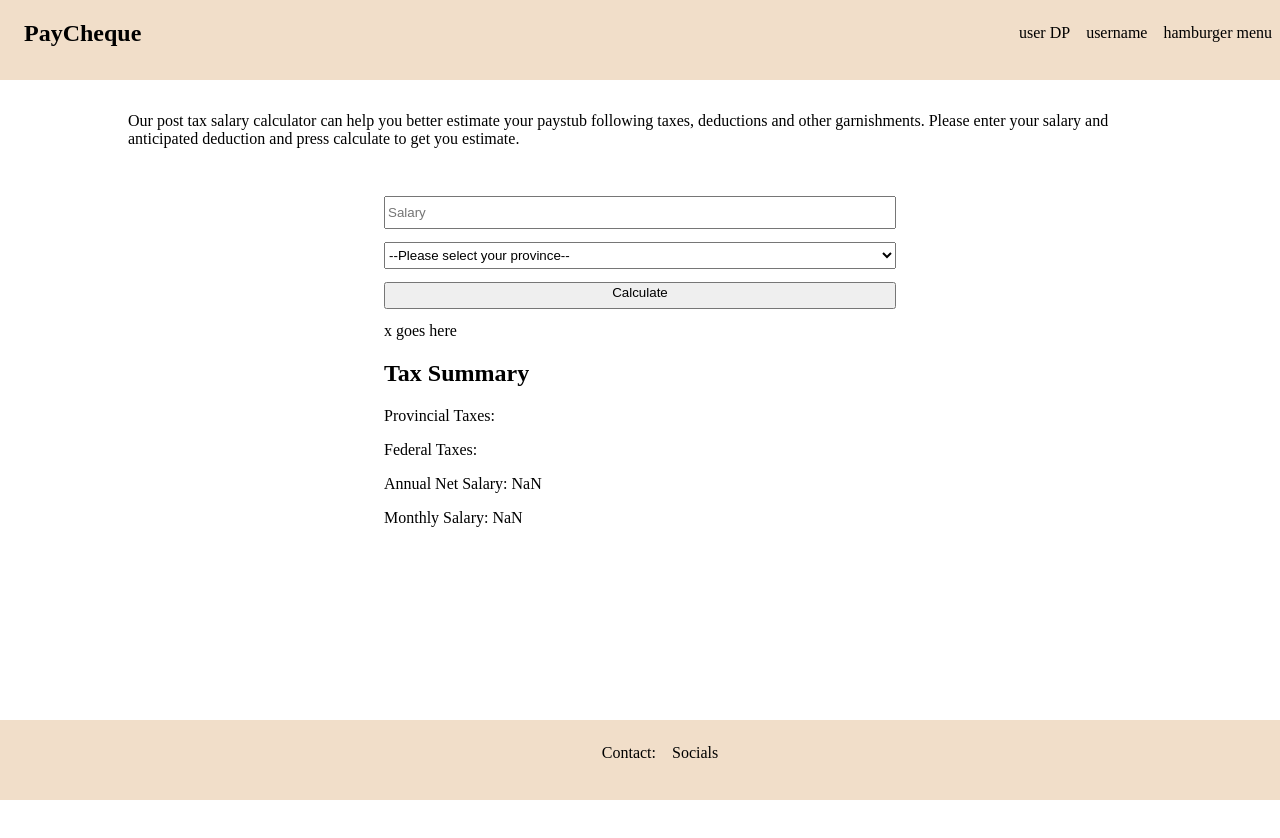
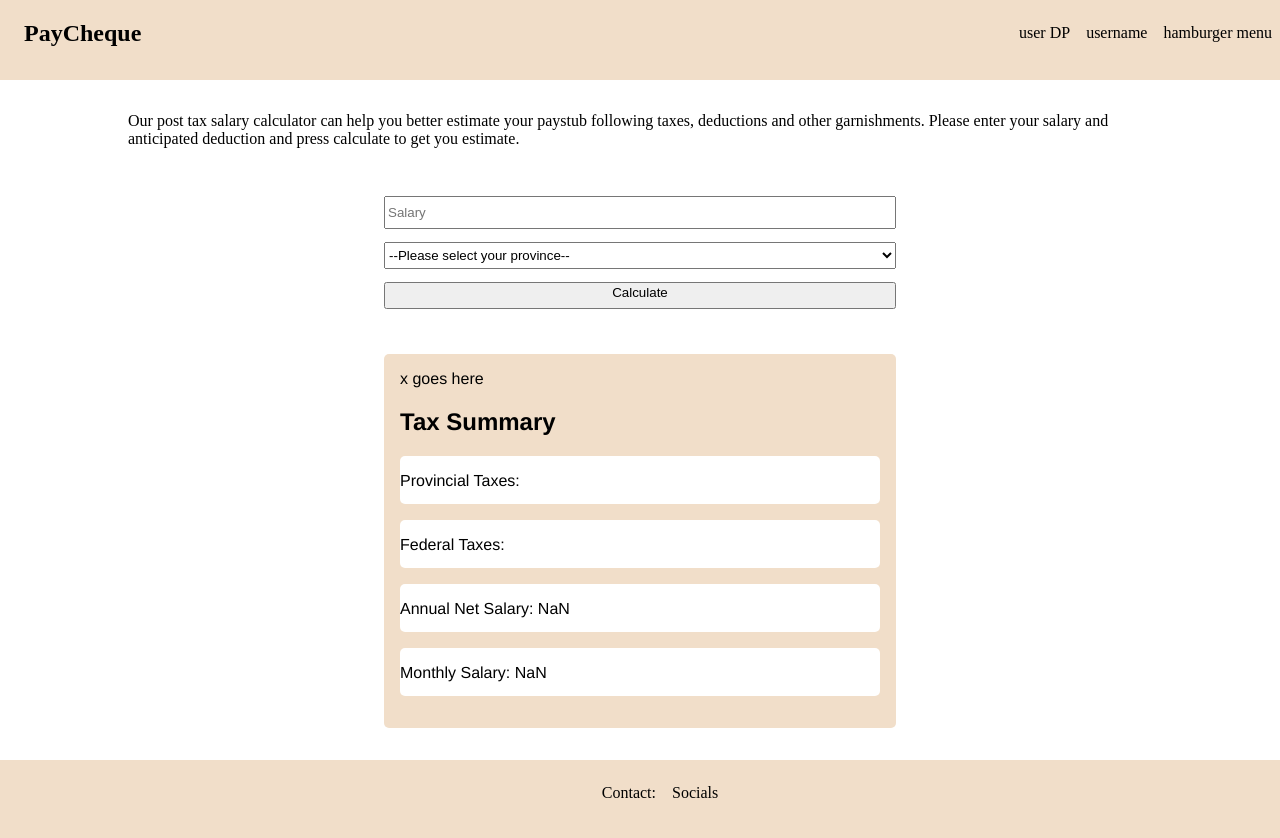
Before and after one commit to Jevaughn-W/Paycheque, a React (Create React App) app: page / in a window 1280 px wide. Before the commit the page ends 800 px from the top, so only its background shows below. Built offline with nearby package versions, Linux system fonts and the light colour scheme.

Commit message:
Update results scss

```diff
--- a/src/index.css
+++ b/src/index.css
@@ -70,4 +70,20 @@ input, select, button {
   justify-content: center;
 }
 
+.result {
+  background-color: #F1DEC9;
+  padding: 1em;
+  border-radius: 5px;
+  margin-top: 2em;
+  margin-bottom: 2em;
+  font-family: Helvetica;
+}
+
+section p {
+  background-color: white;
+  height: 2em;
+  border-radius: 5px;
+  padding-top: 1em;
+}
+
 /*# sourceMappingURL=index.css.map */
--- a/src/input.scss
+++ b/src/input.scss
@@ -1,5 +1,6 @@
 $font-stack: Helvetica;
 $primary-color: #F1DEC9;
+$secondary-color: white;
 
 
 body {
@@ -74,3 +75,23 @@ input, select, button {
   display: flex;
   justify-content: center;
 }
+
+// results details
+
+.result {
+  background-color: $primary-color;
+  padding: 1em;
+  border-radius: 5px;
+  margin-top: 2em;
+  margin-bottom: 2em;
+  font-family: $font-stack;
+}
+
+section {
+  p {
+    background-color: $secondary-color ;
+    height: 2em;
+    border-radius: 5px;
+    padding: 1em;
+  }
+}
```
Also changed, not shown: 1 other file (tests, documents, lock files or other folders).
